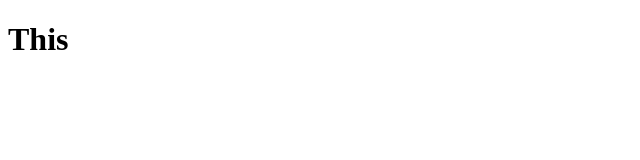
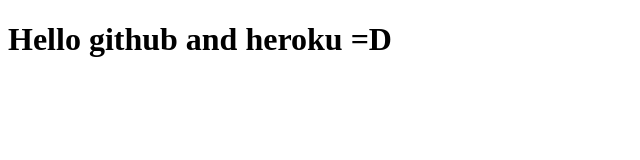
Before and after one commit to VictorHylen/github-heroku, a plain HTML site: page client/index.html in a window 1280 px wide. Shown: the whole page, without its empty margins (0-640 px from the left). Drawn offline with Linux system fonts and the light colour scheme.

Commit message:
welcome message to client

```diff
--- a/client/index.html
+++ b/client/index.html
@@ -7,7 +7,7 @@
     <title>grettings</title>
 </head>
 <body>
-    <h1>This</h1>
+    <h1>Hello github and heroku =D</h1>
 
 </body>
 </html>
```
